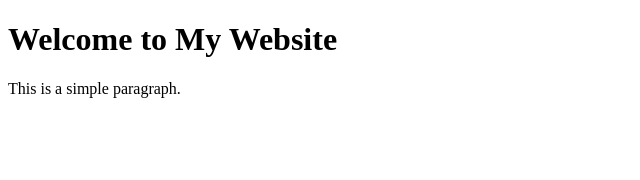
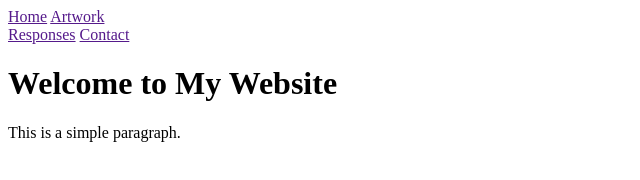
Before and after one commit to phevs-creator/phevs-creator.github.io, a plain HTML site: page index.html in a window 1280 px wide. Shown: the whole page, without its empty margins (0-640 px from the left). Drawn offline with Linux system fonts and the light colour scheme.

Commit message:
added content to index.html

```diff
--- a/index.html
+++ b/index.html
@@ -4,7 +4,15 @@
 <head>
     <title>My Website</title>
 </head>
+
 <body>
+    <nav>
+        <a href="">Home</a>
+        <a href="">Artwork</a>
+        <div id="logo"></div>
+        <a href="">Responses</a>
+        <a href="">Contact</a>
+    </nav>
     <h1>Welcome to My Website</h1>
     <p>This is a simple paragraph.</p>
 </body>
--- /dev/null
+++ b/style.css
@@ -0,0 +1,28 @@
+html, body{
+  height: 100%;
+}
+
+body{
+  margin: 0;
+}
+
+nav{
+  display: flex;
+  width: 100%;
+  height: 20%;
+  background: #eee;
+  align-items: center;
+  justify-content: center;
+}
+
+a{
+  text-decoration: none;
+  color: rgba(0,0,0,0.8);
+  margin: 0 40px;
+}
+
+#logo{
+  width: 200px;
+  height: 100%;
+  background: rgba(0,0,0,0.3);
+}
```
